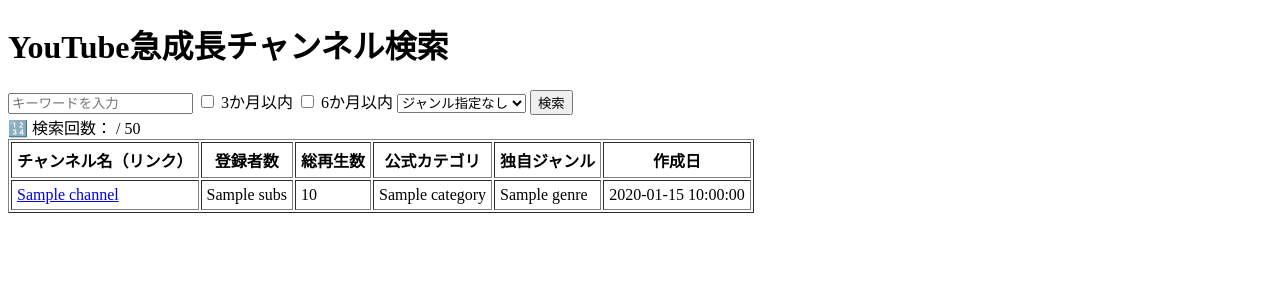
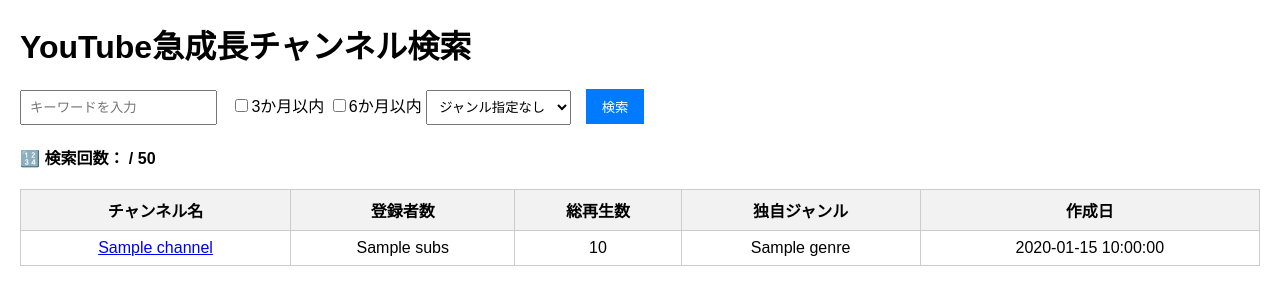
Before and after one commit to yamakenzzr/youtube-growth-app, a Flask app: template templates/index.html in a window 1280 px wide. Shown: the top 305 px of the page. Run offline with Flask 3, Linux system fonts and the light colour scheme; the template is opened without the code that fills it: most values are stand-ins (such as "Sample title", 1, 10 or a date in 2020).

Commit message:
Add files via upload

```diff
--- a/app.py
+++ b/app.py
@@ -6,27 +6,7 @@ from datetime import datetime
 
 app = Flask(__name__)
 app.secret_key = os.urandom(24)
-
 API_KEY = os.environ.get("YOUTUBE_API_KEY")
-
-CATEGORY_MAPPING = {
-    "1": "映画とアニメ",
-    "2": "自動車と乗り物",
-    "10": "音楽",
-    "15": "ペットと動物",
-    "17": "スポーツ",
-    "18": "短編映画",
-    "19": "旅行とイベント",
-    "20": "ゲーム",
-    "21": "ブログ",
-    "22": "コメディ",
-    "23": "エンターテイメント",
-    "24": "ニュースと政治",
-    "25": "ハウツーとスタイル",
-    "26": "教育",
-    "27": "科学と技術",
-    "28": "非営利・社会活動"
-}
 
 GENRES = [
     "教育・解説", "ビジネス・副業", "エンタメ・バラエティ", "Vlog・ライフスタイル",
@@ -39,23 +19,23 @@ GENRES = [
 def guess_genre(text):
     text = text.lower()
     genre_keywords = {
-        "教育・解説": ["勉強", "学習", "解説", "授業", "資格", "知識", "講座", "受験"],
-        "ビジネス・副業": ["副業", "投資", "起業", "経営", "資産運用", "経済", "フリーランス"],
-        "エンタメ・バラエティ": ["ドッキリ", "ネタ", "面白い", "検証", "チャレンジ", "バラエティ"],
-        "Vlog・ライフスタイル": ["日常", "ルーティン", "暮らし", "旅行", "生活", "カフェ", "観光", "主婦"],
-        "ゲーム・実況": ["ゲーム実況", "プレイ動画", "攻略", "配信", "対戦"],
-        "音楽・歌ってみた": ["カバー", "歌ってみた", "演奏", "楽器", "作曲", "ライブ"],
-        "料理・食べ歩き": ["料理", "レシピ", "クッキング", "食べ歩き", "グルメ", "ラーメン"],
-        "美容・ファッション": ["コスメ", "メイク", "スキンケア", "ファッション", "美容", "髪型"],
-        "スポーツ・トレーニング": ["筋トレ", "フィットネス", "ダイエット", "サッカー", "野球", "バスケ"],
-        "科学・テクノロジー": ["ai", "宇宙", "科学", "ガジェット", "it", "レビュー"],
-        "ペット・動物": ["犬", "猫", "ハムスター", "ペット", "動物", "癒し"],
-        "心霊・都市伝説・オカルト": ["心霊", "怪談", "都市伝説", "怖い話", "超常現象"],
-        "まとめ・ゆっくり解説": ["ゆっくり解説", "2ch", "5ch", "まとめ"],
-        "マンガ・アニメ考察": ["考察", "ネタバレ", "アニメ", "漫画", "伏線"],
-        "車・バイク": ["ドライブ", "車中泊", "カーライフ", "バイク", "ツーリング"],
-        "子育て・ファミリー": ["子育て", "育児", "赤ちゃん", "ママ", "パパ", "家族"],
-        "レトロ・懐かし系": ["昭和", "レトロ", "懐かしい", "昔話", "レトロゲーム"]
+        "教育・解説": ["勉強", "解説", "授業", "資格"],
+        "ビジネス・副業": ["副業", "投資", "起業"],
+        "エンタメ・バラエティ": ["ドッキリ", "バラエティ"],
+        "Vlog・ライフスタイル": ["日常", "旅行", "暮らし"],
+        "ゲーム・実況": ["ゲーム実況", "攻略"],
+        "音楽・歌ってみた": ["歌ってみた", "演奏"],
+        "料理・食べ歩き": ["料理", "食べ歩き"],
+        "美容・ファッション": ["メイク", "コスメ"],
+        "スポーツ・トレーニング": ["筋トレ", "サッカー"],
+        "科学・テクノロジー": ["宇宙", "AI"],
+        "ペット・動物": ["犬", "猫", "ペット"],
+        "心霊・都市伝説・オカルト": ["心霊", "都市伝説"],
+        "まとめ・ゆっくり解説": ["ゆっくり解説", "まとめ"],
+        "マンガ・アニメ考察": ["考察", "アニメ"],
+        "車・バイク": ["車", "バイク"],
+        "子育て・ファミリー": ["育児", "子育て"],
+        "レトロ・懐かし系": ["レトロ", "昭和"]
     }
     for genre, keywords in genre_keywords.items():
         if any(kw in text for kw in keywords):
@@ -100,52 +80,42 @@ def index():
             maxResults=30
         ).execute()
 
-        seen_channel_ids = set()
+        seen = set()
 
         for item in search_response.get("items", []):
-            channel_id = item["snippet"]["channelId"]
-            if channel_id in seen_channel_ids:
+            cid = item["snippet"]["channelId"]
+            if cid in seen:
                 continue
-            seen_channel_ids.add(channel_id)
+            seen.add(cid)
 
-            channel_response = youtube.channels().list(
-                part="snippet,statistics",
-                id=channel_id
-            ).execute()
+            channel = youtube.channels().list(part="snippet,statistics", id=cid).execute()
+            if channel["items"]:
+                ch = channel["items"][0]
+                title = ch["snippet"].get("title", "")
+                desc = ch["snippet"].get("description", "")
+                pub = ch["snippet"].get("publishedAt", "")[:10]
+                pub_date = datetime.strptime(pub, "%Y-%m-%d")
+                now = datetime.utcnow()
+                months = (now.year - pub_date.year) * 12 + now.month - pub_date.month
 
-            if channel_response["items"]:
-                channel = channel_response["items"][0]
-                snippet = channel["snippet"]
-                statistics = channel["statistics"]
-
-                title = snippet.get("title", "")
-                description = snippet.get("description", "")
-                published_at = snippet.get("publishedAt", "")[:10]
-                pub_date = datetime.strptime(published_at, "%Y-%m-%d")
-                now = datetime.utcnow()
-                months_diff = (now.year - pub_date.year) * 12 + now.month - pub_date.month
-
-                if growth_filter == "3" and months_diff > 3:
+                if growth_filter == "3" and months > 3:
                     continue
-                if growth_filter == "6" and months_diff > 6:
+                if growth_filter == "6" and months > 6:
                     continue
 
-                subscriber_count = statistics.get("subscriberCount", 0)
-                view_count = statistics.get("viewCount", 0)
-                category_id = snippet.get("categoryId", "0")
-                category = CATEGORY_MAPPING.get(category_id, "不明")
+                subs = ch["statistics"].get("subscriberCount", 0)
+                views = ch["statistics"].get("viewCount", 0)
+                genre = guess_genre(title + desc)
 
-                genre = guess_genre(title + " " + description)
                 if genre_filter and genre_filter != genre:
                     continue
 
                 channels.append({
                     "title": title,
-                    "link": f"https://www.youtube.com/channel/{channel_id}",
-                    "subs": format_subscribers(subscriber_count),
-                    "views": format_views(view_count),
-                    "published_at": published_at,
-                    "category": category,
+                    "link": f"https://www.youtube.com/channel/{cid}",
+                    "subs": format_subscribers(subs),
+                    "views": format_views(views),
+                    "published_at": pub,
                     "genre": genre
                 })
 
--- a/templates/index.html
+++ b/templates/index.html
@@ -4,14 +4,26 @@
 <head>
 <meta charset="UTF-8">
 <title>YouTube急成長チャンネル検索</title>
+<style>
+    body { font-family: Arial, sans-serif; margin: 20px; }
+    table { width: 100%; border-collapse: collapse; margin-top: 20px; }
+    th, td { border: 1px solid #ccc; padding: 8px; text-align: center; }
+    th { background-color: #f2f2f2; }
+    tr:nth-child(even) { background-color: #f9f9f9; }
+    form { margin-bottom: 20px; }
+    input[type="text"], select { padding: 8px; margin-right: 10px; }
+    button { padding: 8px 16px; background-color: #007BFF; color: white; border: none; cursor: pointer; }
+    button:hover { background-color: #0056b3; }
+    .counter { margin-top: 10px; font-weight: bold; }
+</style>
 </head>
 <body>
 <h1>YouTube急成長チャンネル検索</h1>
 
 <form method="GET" action="/">
     <input type="text" name="keyword" value="{{ keyword }}" placeholder="キーワードを入力">
-        <label><input type="checkbox" name="growth_filter" value="3" {% if growth_filter == "3" %}checked{% endif %}> 3か月以内</label>
-        <label><input type="checkbox" name="growth_filter" value="6" {% if growth_filter == "6" %}checked{% endif %}> 6か月以内</label>
+    <label><input type="checkbox" name="growth_filter" value="3" {% if growth_filter == "3" %}checked{% endif %}>3か月以内</label>
+    <label><input type="checkbox" name="growth_filter" value="6" {% if growth_filter == "6" %}checked{% endif %}>6か月以内</label>
     <select name="genre_filter">
         <option value="">ジャンル指定なし</option>
         {% for genre in genres %}
@@ -21,21 +33,14 @@
     <button type="submit">検索</button>
 </form>
 
-    <div>
+<div class="counter">
 🔢 検索回数：{{ search_count }} / 50
 </div>
 
 {% if channels %}
-    <table border="1" cellpadding="5">
+<table>
 <thead>
-            <tr>
-                <th>チャンネル名（リンク）</th>
-                <th>登録者数</th>
-                <th>総再生数</th>
-                <th>公式カテゴリ</th>
-                <th>独自ジャンル</th>
-                <th>作成日</th>
-            </tr>
+<tr><th>チャンネル名</th><th>登録者数</th><th>総再生数</th><th>独自ジャンル</th><th>作成日</th></tr>
 </thead>
 <tbody>
 {% for ch in channels %}
@@ -43,7 +48,6 @@
 <td><a href="{{ ch.link }}" target="_blank">{{ ch.title }}</a></td>
 <td>{{ ch.subs }}</td>
 <td>{{ ch.views }}</td>
-                <td>{{ ch.category }}</td>
 <td>{{ ch.genre }}</td>
 <td>{{ ch.published_at }}</td>
 </tr>
@@ -51,5 +55,6 @@
 </tbody>
 </table>
 {% endif %}
+
 </body>
 </html>
```
Lines whose indentation alone changed are shown as unchanged.
